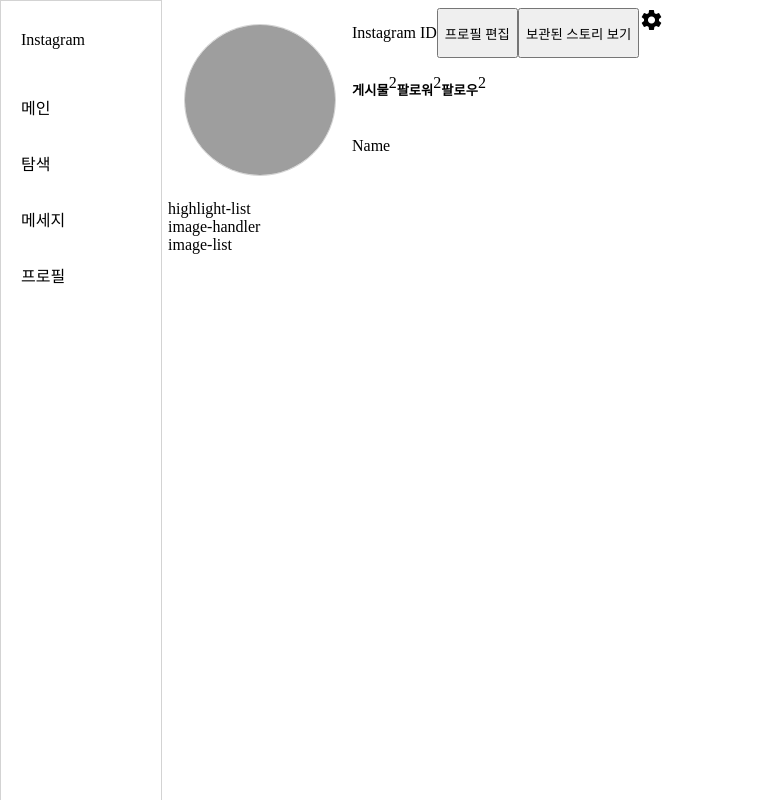
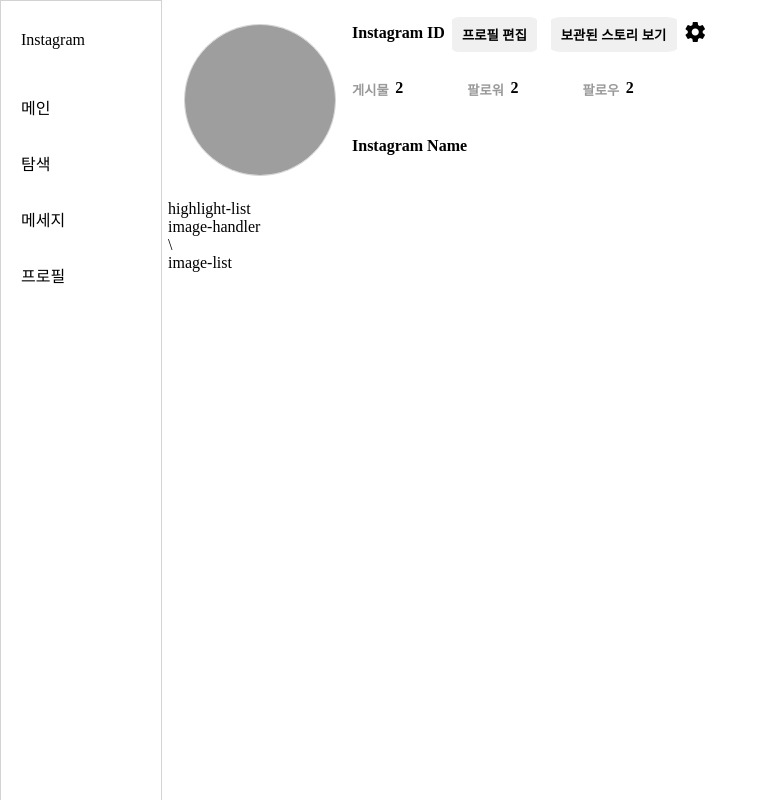
Before and after one commit to CHOSSEANG/lutis-instagram, a plain HTML site: page profile/index.html in a window 1280 px wide. Shown: the top 800 px of the page, without its empty margins (0-767 px from the left). Drawn offline with Linux system fonts and the light colour scheme; grey boxes are pictures that could not be loaded.

Commit message:
프로필 > 프로필 헤더 수정

```diff
--- a/profile/index.html
+++ b/profile/index.html
@@ -38,13 +38,13 @@
                     <p>2</p>
                 </div>
                 <div id="name">
-                    <p>Name</p>
+                    <p>Instagram Name</p>
                 </div>
             </div>
         </div>
         <div id="highlight-list">highlight-list</div>
         <div id="image-container">
-            <div id="image-handler">image-handler</div>
+            <div id="image-handler">image-handler</div>\
             <div id="image-list">image-list</div>
         </div>
     </div>
--- a/profile/styles.css
+++ b/profile/styles.css
@@ -42,6 +42,39 @@
 
 #content-container > div{
     display:flex;
+    vertical-align: middle;
+}
+
+#content-container > div > button{
+    margin-left: 0.5em;
+    margin-right: 0.5em;
+    margin-top:0.7em;
+    height:fit-content;
+    padding: 0.5em 0.7em;
+    border: 1px solid #F0F0F0;
+    background-color: #F0F0F0;
+    border-radius: 10%;
+    font-weight: 600;
+}
+#content-container > div > p {
+    font-weight: bold;
+}
+#content-container > div > span {
+    margin-top:0.5em;
+}
+
+#follower-container {
+    display:flex;
+}
+
+#follower-container > h5{
+    color:#999999;
+    margin-right: 0.5em;
+}
+
+#follower-container > p{
+    margin-top: 1.3em;
+    margin-right: 4em;
 }
 
 #content-container > div:nth-child(2),
```
